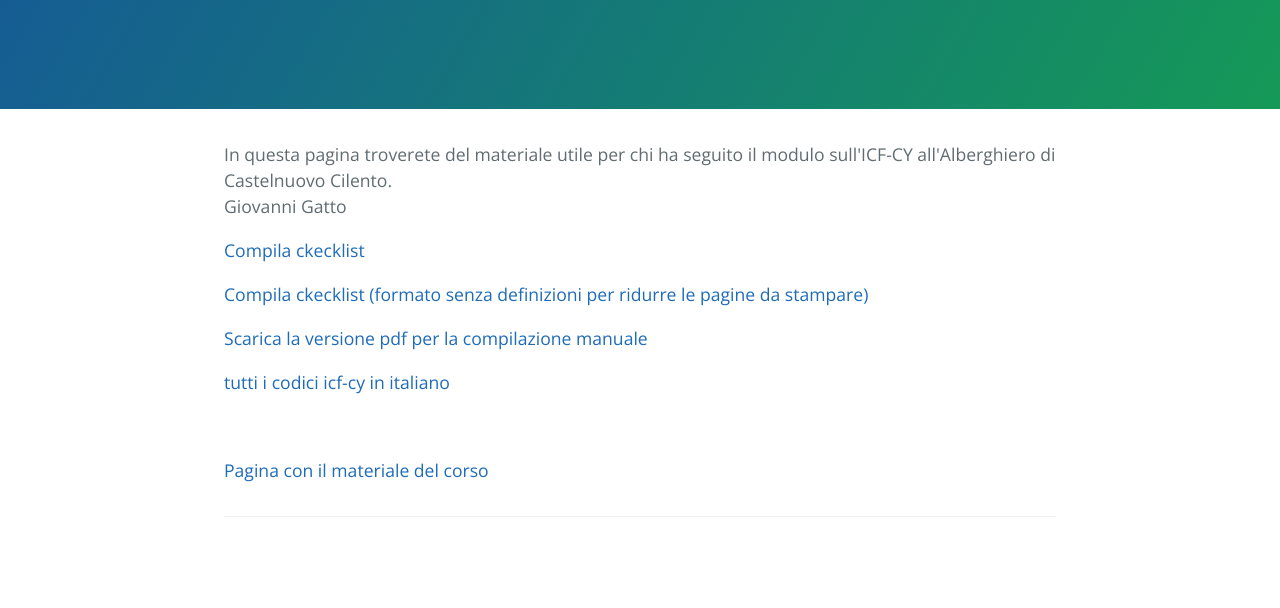
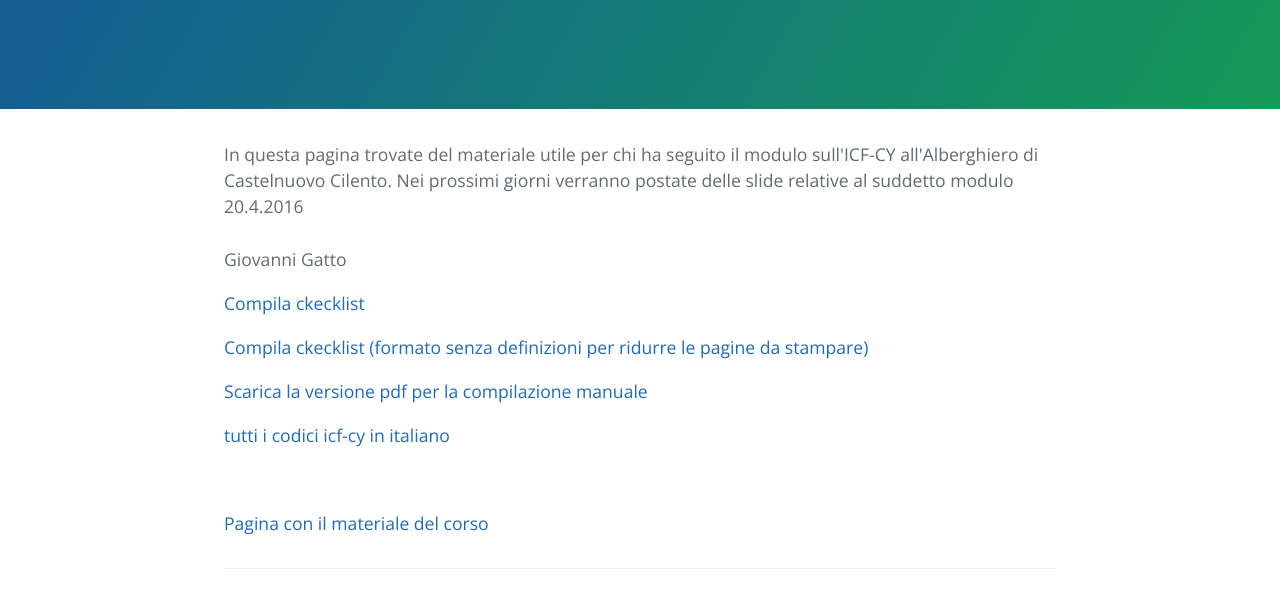
Before and after one commit to apprendimento/apprendimento.github.io, a plain HTML site: page index.html in a window 1280 px wide. Shown: the part 208-816 px from the top of the page. Drawn offline with nearby package versions, Linux system fonts and the light colour scheme.

Commit message:
Update index.html

```diff
--- a/index.html
+++ b/index.html
@@ -16,7 +16,11 @@
     </section>
 
     <section class="main-content">
-      In questa pagina troverete del materiale utile per chi ha seguito il modulo sull'ICF-CY all'Alberghiero di Castelnuovo Cilento.
+      <b></b>In questa pagina trovate del materiale utile per chi ha seguito il modulo sull'ICF-CY all'Alberghiero di Castelnuovo Cilento.
+      Nei prossimi giorni verranno postate delle slide relative al suddetto modulo</b>
+      <br>
+      20.4.2016
+      <br>
       <br>Giovanni Gatto<br>
       <p><a href="https://goo.gl/adpYhX">Compila ckecklist</a></p>
       <p><a href="https://goo.gl/zL1K2y">Compila ckecklist (formato senza definizioni per ridurre le pagine da stampare)</a></p>
```
